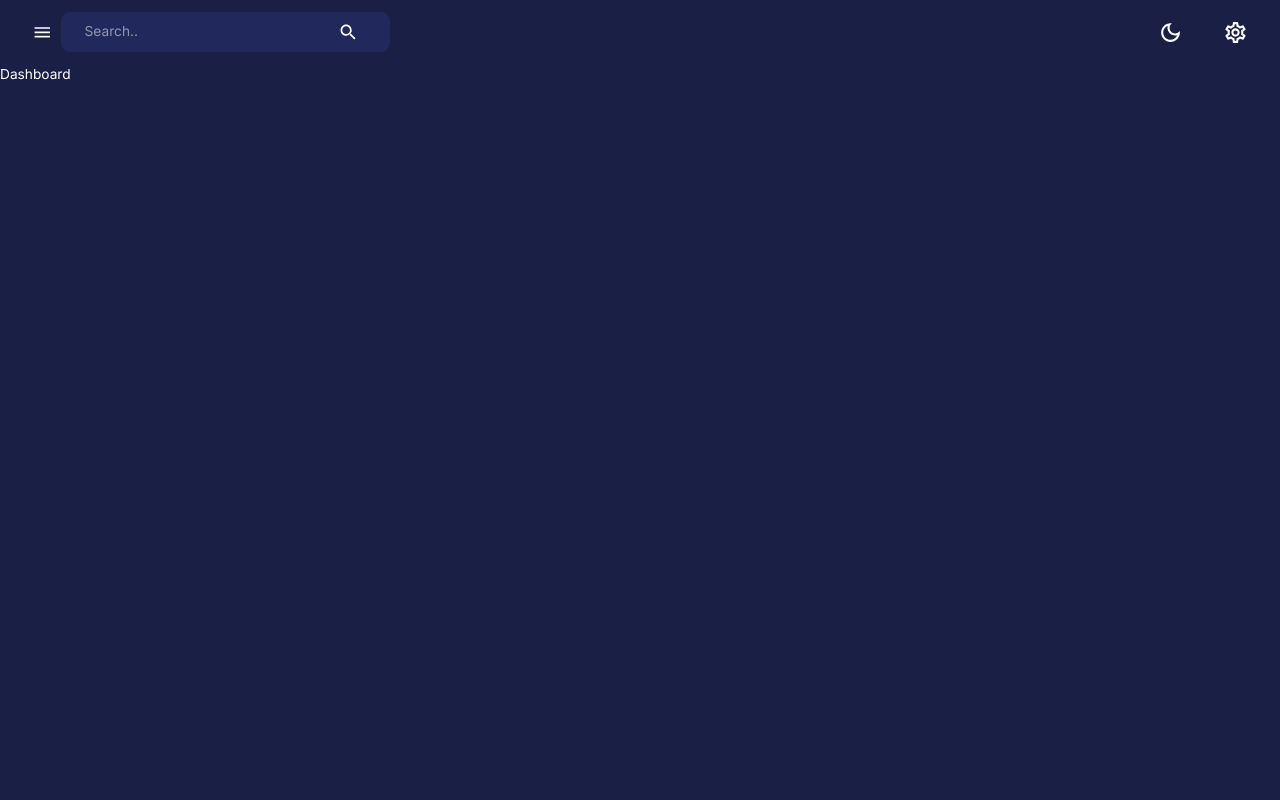
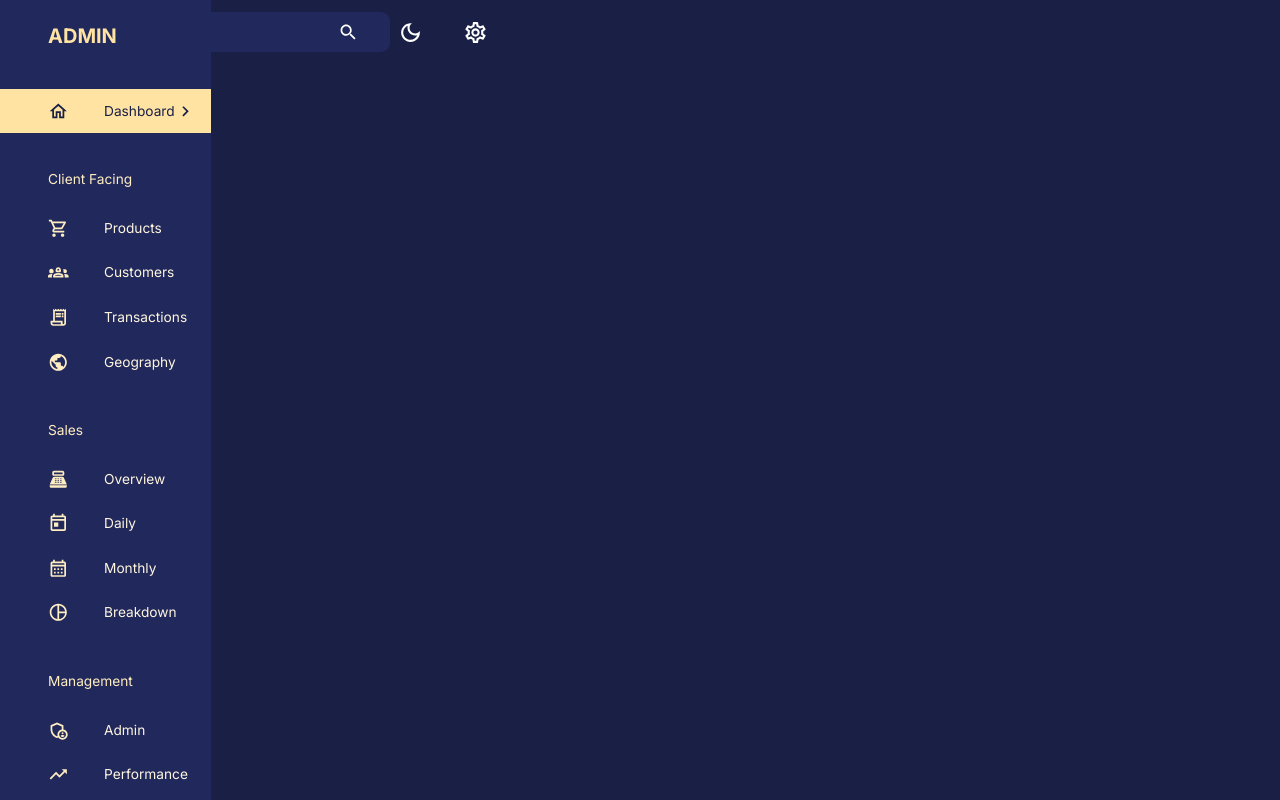
Before and after one commit to trynceb/admin-dashboard, a React (Create React App) app in the folder client/: page /dashboard in a window 1280 px wide. Built offline with nearby package versions, Linux system fonts and the light colour scheme.

Commit message:
create sidebar

```diff
--- /dev/null
+++ b/client/src/components/Sidebar.jsx
@@ -0,0 +1,191 @@
+import React from "react"
+import {
+    Box,
+    Divider,
+    Drawer,
+    IconButton,
+    List,
+    ListItem,
+    ListItemButton,
+    ListItemIcon,
+    ListItemText,
+    Typography,
+    useTheme
+} from "@mui/material"
+import {
+    SettingsOutlined,
+    ChevronLeft,
+    ChevronRightOutlined,
+    HomeOutlined,
+    ShoppingCartOutlined,
+    Groups2Outlined,
+    ReceiptLongOutlined,
+    PublicOutlined,
+    PointOfSaleOutlined,
+    TodayOutlined,
+    CalendarMonthOutlined,
+    AdminPanelSettingsOutlined,
+    TrendingUpOutlined,
+    PieChartOutlineOutlined
+} from "@mui/icons-material"
+import {useEffect, useState} from "react"
+import {useLocation, useNavigate} from "react-router-dom"
+import FlexBetween from "./FlexBetween"
+import profileImage from "assets/profile.jpg"
+
+const navItems = [
+    {
+        text: "Dashboard",
+        icon: <HomeOutlined />
+    },
+    {
+        text: "Client Facing",
+        icon: null
+    },
+    {
+        text: "Products",
+        icon: <ShoppingCartOutlined />
+    },
+    {
+        text: "Customers",
+        icon: <Groups2Outlined />
+    },
+    {
+        text: "Transactions",
+        icon: <ReceiptLongOutlined />
+    },
+    {
+        text: "Geography",
+        icon: <PublicOutlined />
+    },
+    {
+        text: "Sales",
+        icon: null
+    },
+    {
+        text: "Overview",
+        icon: <PointOfSaleOutlined />
+    },
+    {
+        text: "Daily",
+        icon: <TodayOutlined />
+    },
+    {
+        text: "Monthly",
+        icon: <CalendarMonthOutlined />
+    },
+    {
+        text: "Breakdown",
+        icon: <PieChartOutlineOutlined />
+    },
+    {
+        text: "Management",
+        icon: null
+    },
+    {
+        text: "Admin",
+        icon: <AdminPanelSettingsOutlined />
+    },
+    {
+        text: "Performance",
+        icon: <TrendingUpOutlined />
+    },
+]
+
+const Sidebar = ({drawerWidth, isSidebarOpen, setIsSidebarOpen, isNonMobile}) => {
+    const {pathname} = useLocation()
+    const [active, setActive] = useState("")
+    const navigate = useNavigate()
+    const theme = useTheme()
+
+    useEffect(() => {
+        setActive(pathname.substring(1))
+    }, [pathname])
+
+    return (
+        <Box component="nav">
+            {isSidebarOpen && (
+                <Drawer
+                    open={isSidebarOpen}
+                    onClose={() => setIsSidebarOpen(false)}
+                    variant="persistent"
+                    anchor="left"
+                    sx={{
+                        width: drawerWidth,
+                        "& .MuiDrawer-paper": {
+                            color: theme.palette.secondary[200],
+                            backgroundColor: theme.palette.background.alt,
+                            boxSixing: "border-box",
+                            borderWidth: isNonMobile ? 0 : "2px",
+                            width: drawerWidth
+                        }
+                    }}
+                >
+                    <Box width="100%">
+                        <Box m="1.5rem 2rem 2rem 3rem">
+                            <FlexBetween color={theme.palette.secondary.main}>
+                                <Box display="flex" alignItems="center" gap="0.5rem">
+                                    <Typography variant="h4" fontWeight="bold">
+                                        ADMIN
+                                    </Typography>
+                                </Box>
+                                {!isNonMobile &&  (
+                                    <IconButton onClick={() => setIsSidebarOpen(!isSidebarOpen)}>
+                                        <ChevronLeft />
+                                    </IconButton>
+                                )}
+                            </FlexBetween>
+                        </Box>
+                        <List>
+                            {navItems.map(({ text, icon }) => {
+                                if (!icon) {
+                                    return (
+                                        <Typography key={text} sx={{ m: "2.25rem 0 1rem 3rem"}}>
+                                            {text}
+                                        </Typography>
+                                    )
+                                }
+                                const lcText = text.toLowerCase()
+
+                                return (
+                                    <ListItem key={text} disablePadding>
+                                        <ListItemButton
+                                            onClick={() => {
+                                                navigate(`/${lcText}`)
+                                                setActive(lcText)
+                                            }}
+                                            sx={{
+                                                backgroundColor: active === lcText
+                                                    ? theme.palette.secondary[300]
+                                                    : "transparent",
+                                                color: active === lcText
+                                                    ? theme.palette.primary[600]
+                                                    : theme.palette.secondary[100],
+                                            }}
+                                        >
+                                            <ListItemIcon
+                                                sx={{
+                                                    ml: "2rem",
+                                                    color: active === lcText
+                                                        ? theme.palette.primary[600]
+                                                        : theme.palette.secondary[200],
+                                                }}
+                                            >
+                                                {icon}
+                                            </ListItemIcon>
+                                            <ListItemText primary={text} />
+                                            {active === lcText && (
+                                                <ChevronRightOutlined sx={{ ml: "auto"}} />
+                                            )}
+                                        </ListItemButton>
+                                    </ListItem>
+                                )
+                            })}
+                        </List>
+                    </Box>
+                </Drawer>
+            )}
+        </Box>
+    )
+}
+export default Sidebar
--- a/client/src/scenes/layout/index.jsx
+++ b/client/src/scenes/layout/index.jsx
@@ -1,17 +1,30 @@
-import React, { useState } from "react"
-import { Box, useMediaQuery } from "@mui/material"
-import { Outlet } from "react-router-dom"
-import { useSelector } from "react-redux"
+import React, {useState} from "react"
+import {Box, useMediaQuery} from "@mui/material"
+import {Outlet} from "react-router-dom"
+import {useSelector} from "react-redux"
 import Navbar from "components/Navbar"
+import Sidebar from "components/Sidebar"
 
 const Layout = () => {
-  return (
-    <Box width="100%" height="100%">
-        <Box>
-            <Navbar />
-            <Outlet />
+    const isNonMobile = useMediaQuery("(min-width:600px)")
+    const [isSidebarOpen, setIsSideBarOpen] = useState(true)
+
+    return (
+        <Box display={
+                isNonMobile ? "flex" : "block"
+            }
+            width="100%"
+            height="100%">
+            <Sidebar isNonMobile={isNonMobile}
+                drawerwidth="250px"
+                isSidebarOpen={isSidebarOpen}
+                setIsSideBarOpen={setIsSideBarOpen}/>
+            <Box>
+                <Navbar isSidebarOpen={isSidebarOpen}
+                    setIsSideBarOpen={setIsSideBarOpen}/>
+                <Outlet/>
+            </Box>
         </Box>
-    </Box>
-  )
+    )
 }
 export default Layout
```
Also changed, not shown: client/src/components/Navbar.jsx (+5 -2 lines), client/src/assets/profile.jpg (added).
